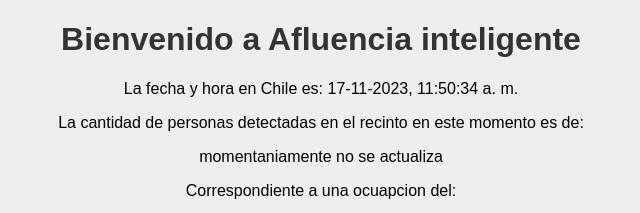
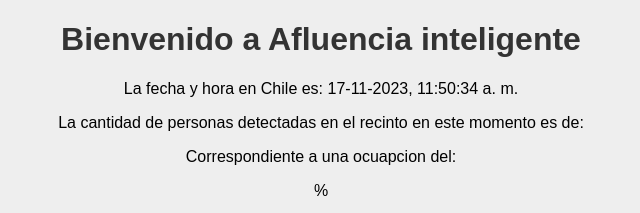
Before and after one commit to Nico-Mansilla/proyecto_afluencia_web, a plain HTML site: page index.html in a window 1280 px wide. Shown: the top 213 px of the page, without its empty margins (319-959 px from the left). Drawn offline with Linux system fonts and the light colour scheme; no server answers.

Commit message:
cambio html

```diff
--- a/index.html
+++ b/index.html
@@ -10,7 +10,6 @@
     <h1>Bienvenido a Afluencia inteligente</h1>
     <p>La fecha y hora en Chile es: <span id="chileTime"></span></p>
     <p>La cantidad de personas detectadas en el recinto en este momento es de:</p>
-    <p>momentaniamente no se actualiza</p>
     <p><span id="numeroPersonas"></span></p>
 
     <p>Correspondiente a una ocuapcion del:</p>
```
